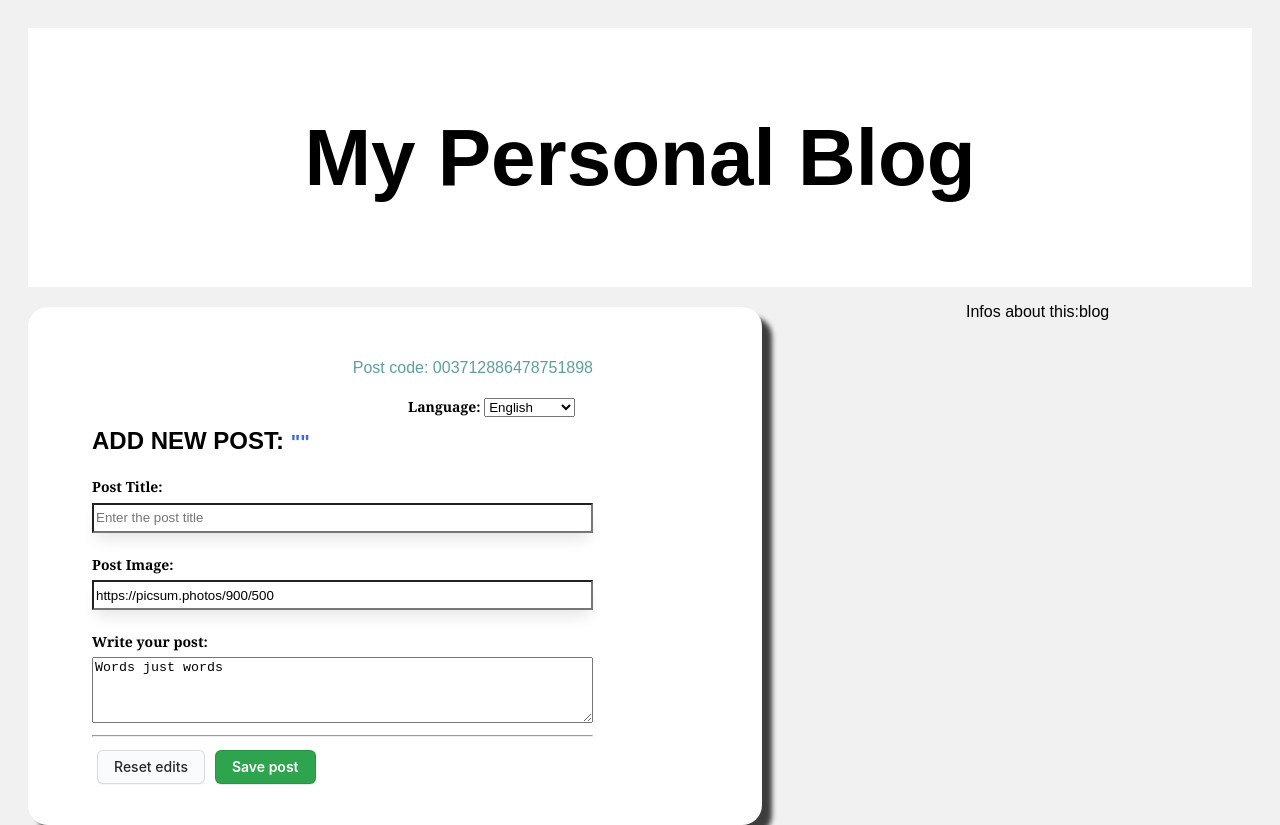
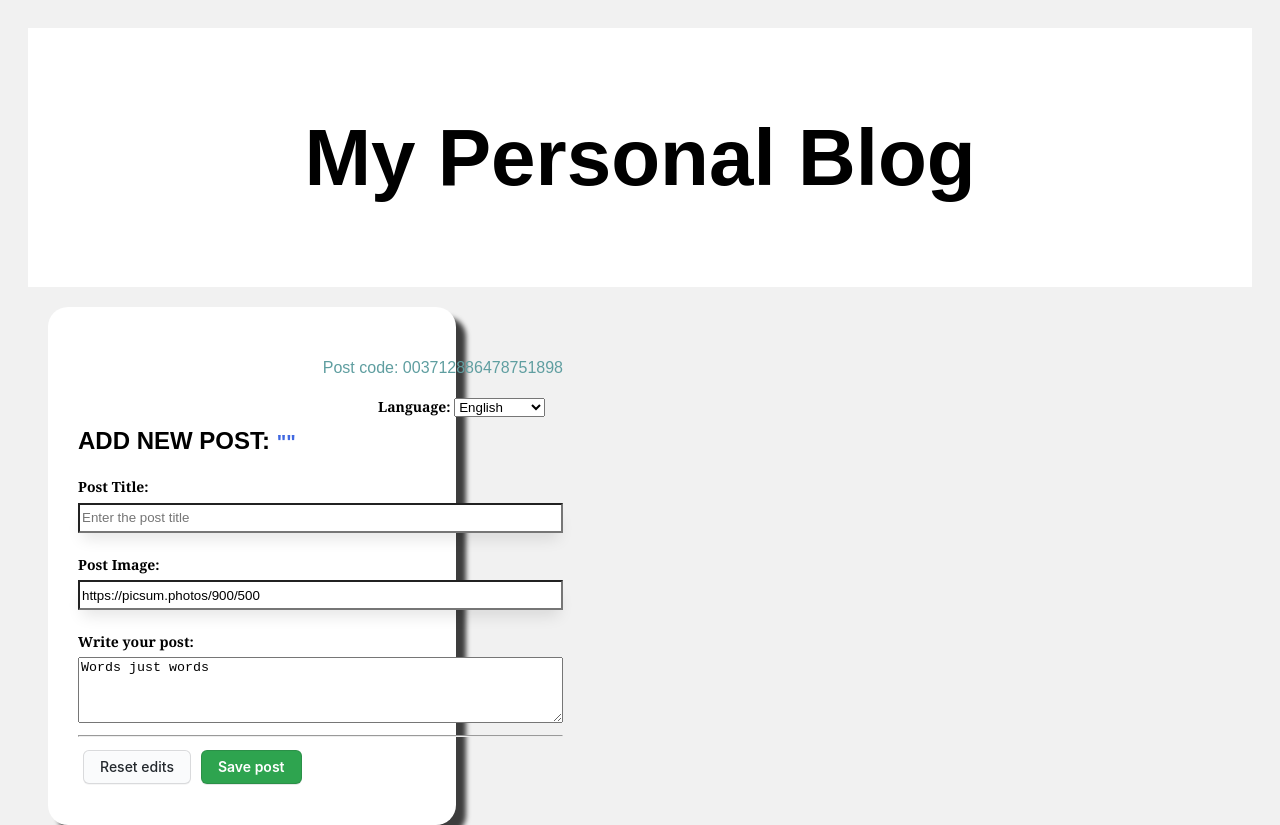
Before and after one commit to romario-auth/blog-react, a React (Create React App) app: page / in a window 1280 px wide. Built offline with nearby package versions, Linux system fonts and the light colour scheme.

Commit message:
Move section create post for right

```diff
--- a/src/App.js
+++ b/src/App.js
@@ -14,9 +14,8 @@ function App() {
         <div className="App">
             <TopWelcome />
             <div className="leftcolumn">
-                <CreatePost salvePost={post => addPost(post)} />
 
-                {posts.map( post =>
+                {posts.map(post =>
 
                     <ShowPost
                         postTitle={post.postTitle}
@@ -31,7 +30,7 @@ function App() {
             </div>
 
             <div className="rightcolumn">
-                <p>Infos about this:blog</p>
+                <CreatePost salvePost={post => addPost(post)} />
             </div>
 
         </div>
--- a/src/components/CreatePost/CreatePost.css
+++ b/src/components/CreatePost/CreatePost.css
@@ -2,9 +2,9 @@
     display: flex;
     justify-content: left;
     background-color: white;
-    padding: 36px 64px;
+    padding: 36px 30px;
     margin-top: 20px;
-    width: 80%;
+    width: 100%;
     border-radius: 20px;
     box-shadow: 10px 10px 5px 0px rgba(0,0,0,0.75);
 }
--- a/src/components/CreatePost/index.js
+++ b/src/components/CreatePost/index.js
@@ -71,7 +71,7 @@ const CreatePost = (props) => {
                     <input onChange={handleChangePostImage} value={postImage} placeholder="Url from image" required/>
 
                     <label>Write your post:</label>
-                    <textarea onChange={handleChangePostContent} value={postContent} rows={4} cols={60} required/>
+                    <textarea onChange={handleChangePostContent} value={postContent} rows={4} cols={58} required/>
 
                     <hr />
 
--- a/src/components/ShowPost/ShowPost.css
+++ b/src/components/ShowPost/ShowPost.css
@@ -4,7 +4,7 @@
     background-color: white;
     padding: 36px 64px;
     margin-top: 20px;
-    width: 80%;
+    width: 90%;
     border-radius: 20px;
     box-shadow: 10px 10px 5px 0px rgba(0,0,0,0.75);
 }
--- a/src/index.css
+++ b/src/index.css
@@ -10,12 +10,12 @@ body {
 
 .leftcolumn {
     float: left;
-    width: 75%;
+    width: 65%;
 }
 
 .rightcolumn {
     float: left;
-    width: 25%;
+    width: 35%;
     padding-left: 20px;
 }
 
```
